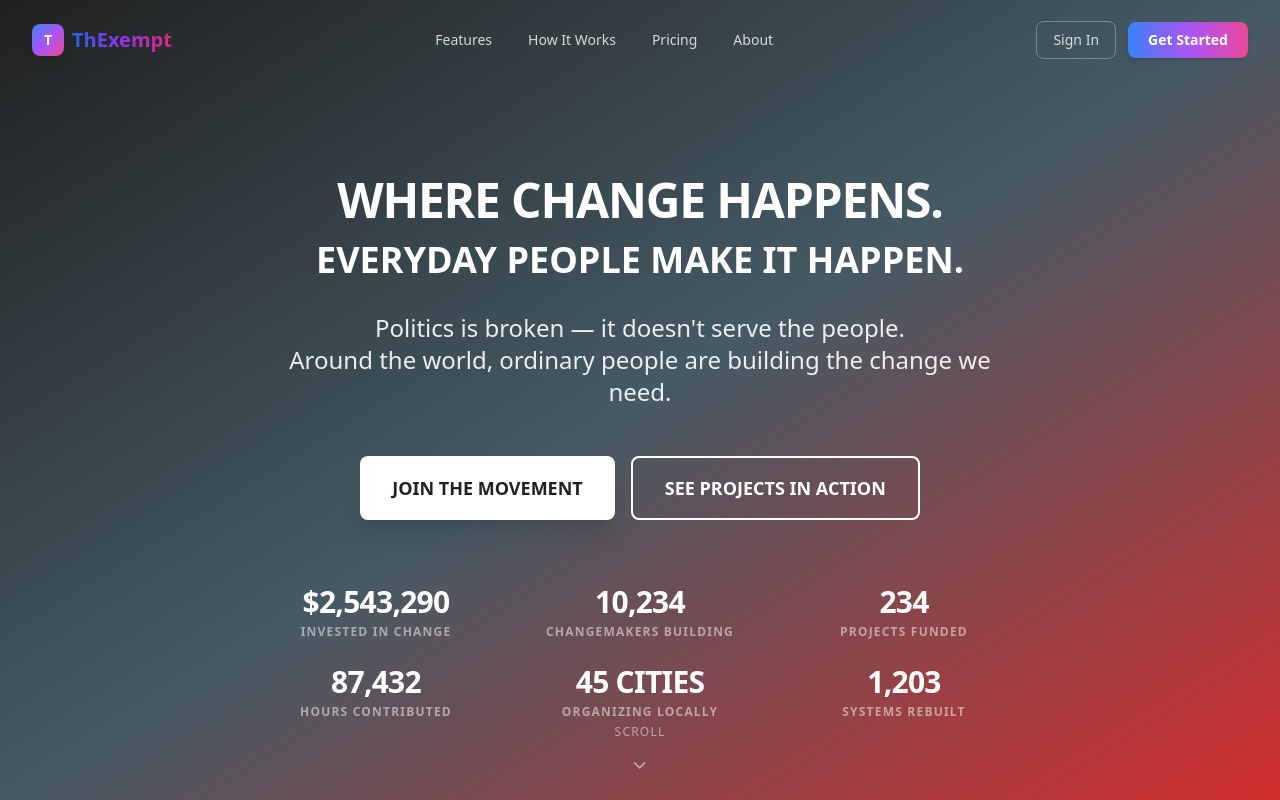
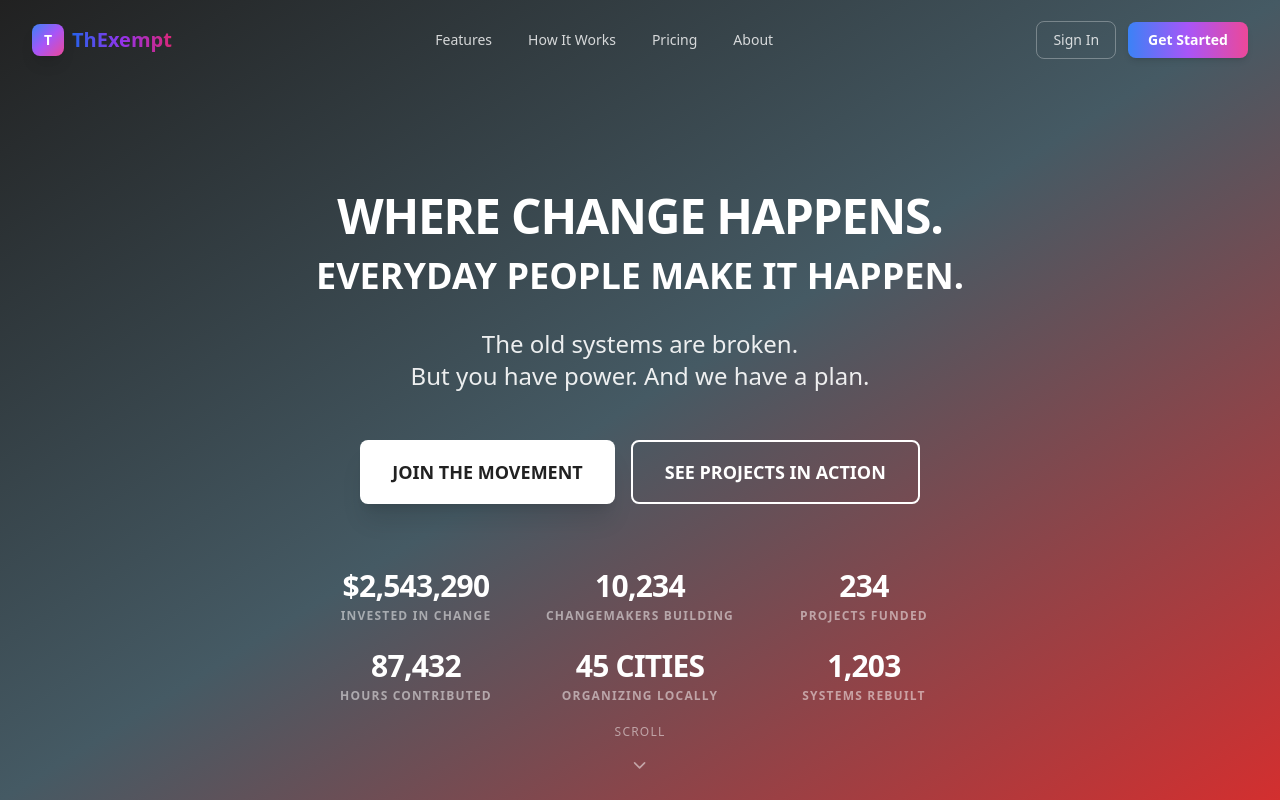
Before and after one commit to stewartDMS/ThExempt, a Next.js app in the folder landing_page/: page / in a window 1280 px wide. Shown: the top 800 px of the page. Built offline with nearby package versions, Linux system fonts and the light colour scheme.

Commit message:
fix: update hero subtitle to 'The old systems are broken. But you have power. And we have a plan.'
Co-authored-by: stewartDMS <72364932+stewartDMS@users.noreply.github.com>

```diff
--- a/landing_page/components/Hero.tsx
+++ b/landing_page/components/Hero.tsx
@@ -45,9 +45,9 @@ export default function Hero() {
           variants={itemVariants}
           className="text-xl md:text-2xl text-white/90 mb-12 max-w-3xl mx-auto font-medium"
         >
-          Politics is broken — it doesn&apos;t serve the people.
+          The old systems are broken.
           <br />
-          Around the world, ordinary people are building the change we need.
+          But you have power. And we have a plan.
         </motion.p>
 
         <motion.div
```
